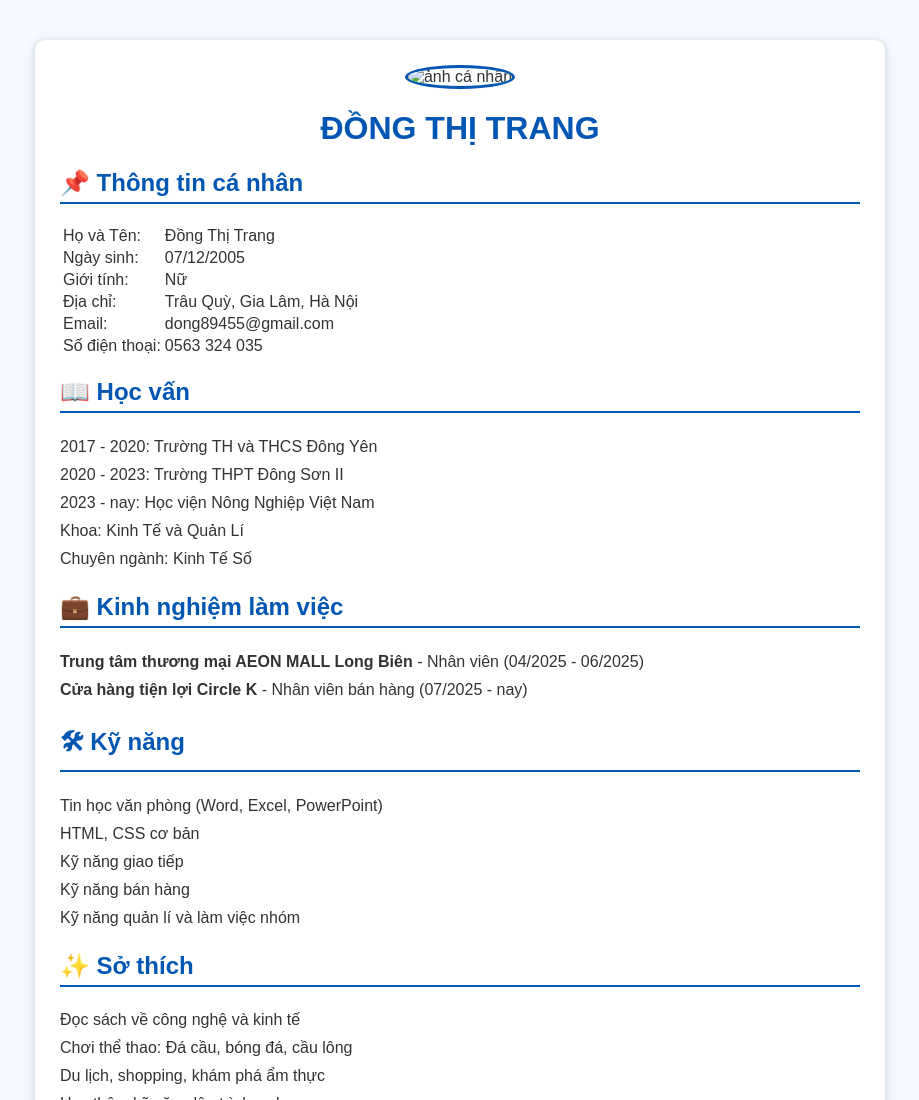
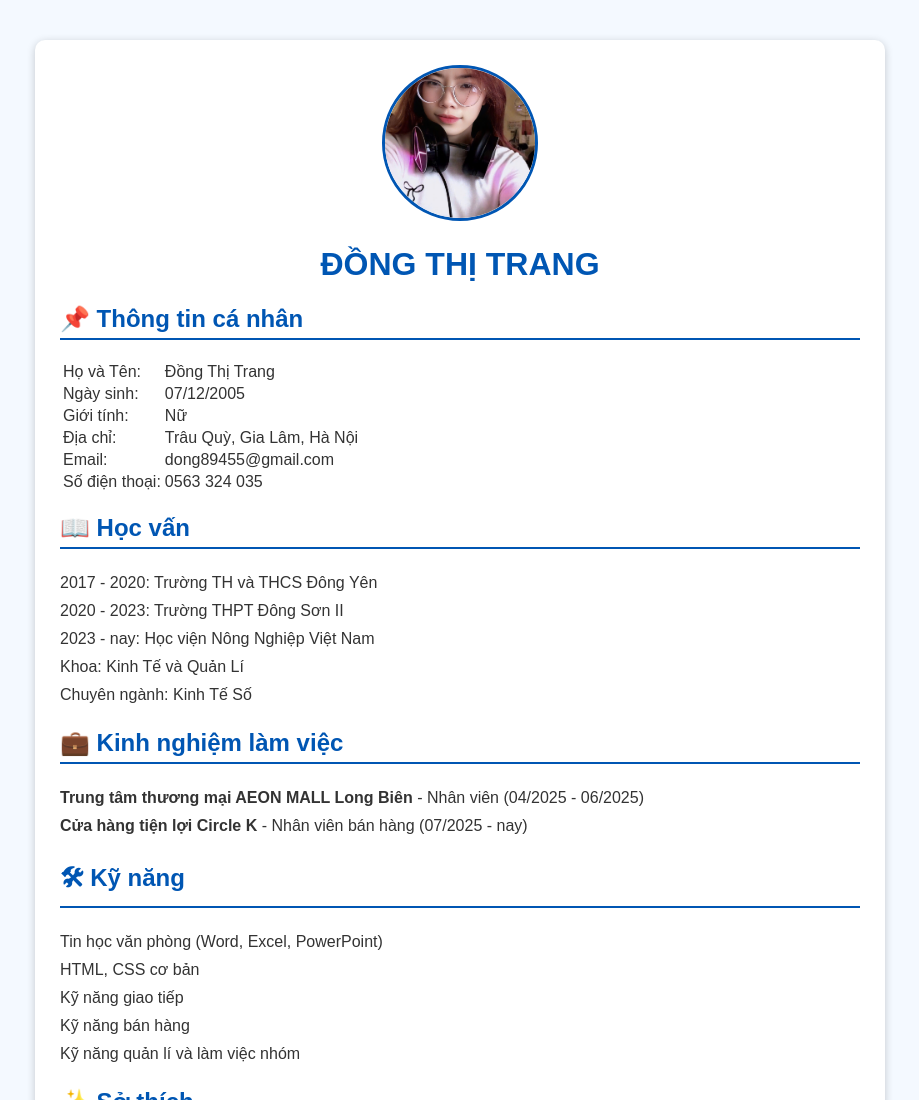
Before and after one commit to dong89455-star/hscn, a plain HTML site: page index.html in a window 1280 px wide. Shown: the top 1100 px of the page, without its empty margins (180-1099 px from the left). Drawn offline with Linux system fonts and the light colour scheme.

Commit message:
Update index.html
Signed-off-by: dong89455-star <dong89455@gmail.com>

```diff
--- a/index.html
+++ b/index.html
@@ -59,9 +59,9 @@
     <div class="container">
         <!-- Ảnh cá nhân -->
         <div class="profile">
-            <img src="<img src="https://raw.githubusercontent.com/dong89455-star/hscn/main/anhcanhan.jpg" alt="ảnh cá nhân">
-            <h1>ĐỒNG THỊ TRANG</h1>
-        </div>
+    <img src="https://raw.githubusercontent.com/dong89455-star/hscn/main/anhcanhan.jpg" alt="ảnh cá nhân">
+    <h1>ĐỒNG THỊ TRANG</h1>
+     </div>
 
         <!-- Thông tin cá nhân -->
         <div class="section">
```
